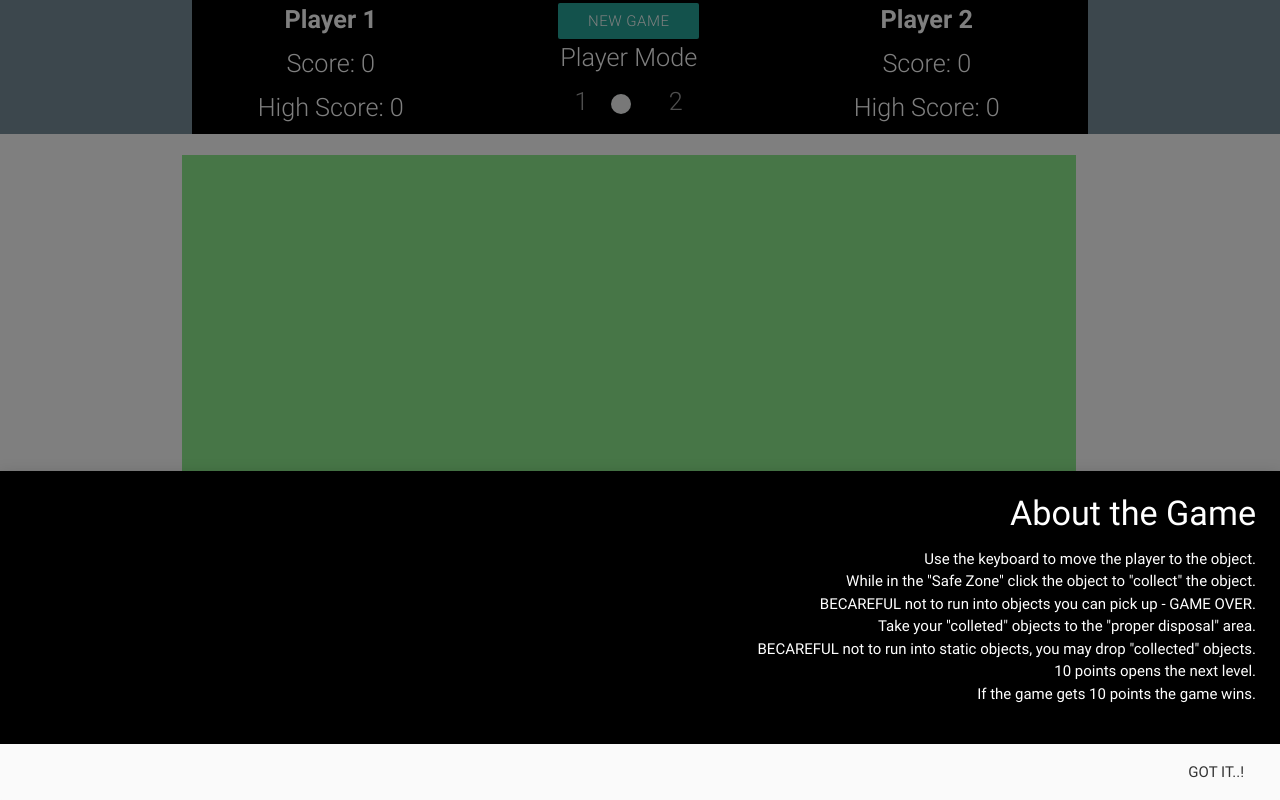
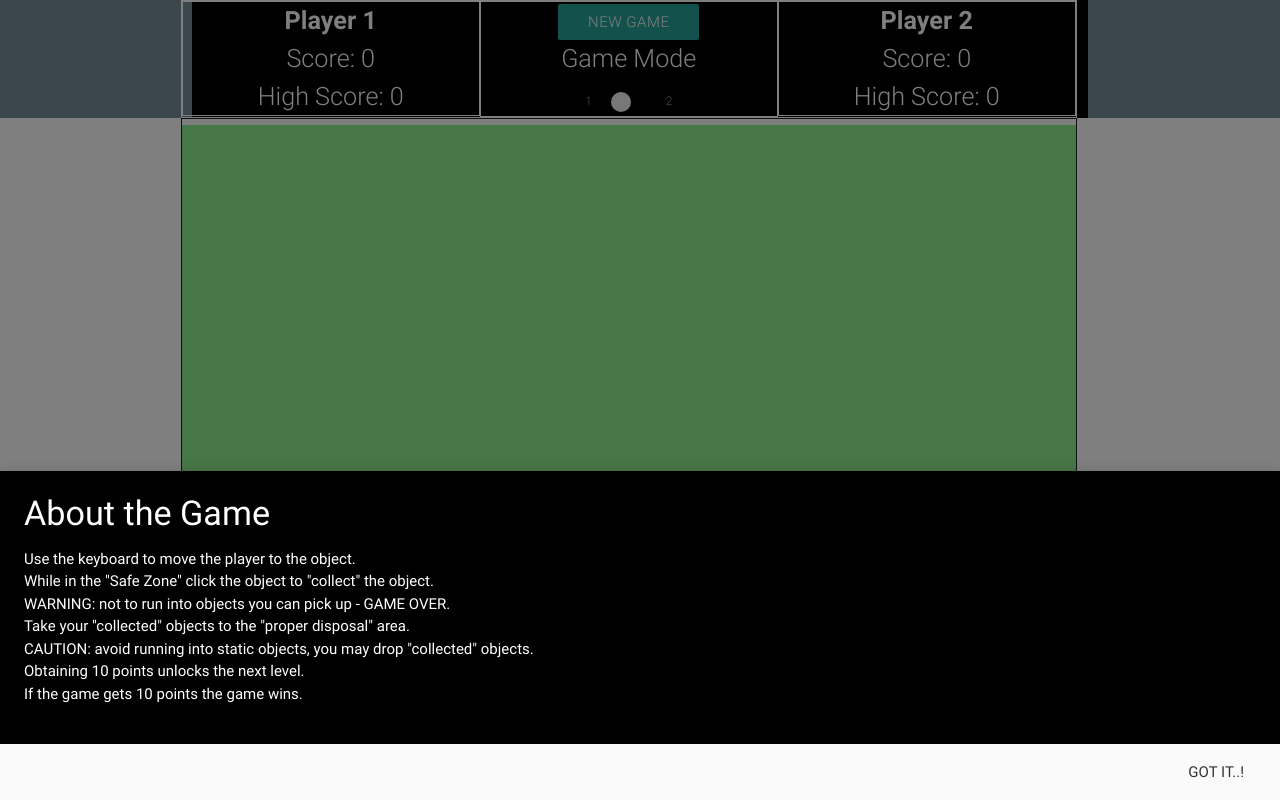
Before and after one commit to Tim-Hass-GA/fuzzy-winner, a plain HTML site: page index.html in a window 1280 px wide. Both pictures are taken after a click on the link "ABOUT". Drawn offline with nearby package versions, Linux system fonts and the light colour scheme.

Commit message:
blah blah, this footer is itcy... aspect r@ti0 off pulling my sock down, head3r style defect--padding row??, modal adjusted - yanked unnece$$ary c$$ $tyle

```diff
--- a/css/style.css
+++ b/css/style.css
@@ -3,27 +3,28 @@ html, body {
   padding: 0
 }
 
-body {
-
-}
-
 header {
   width: 100%;
-  margin: 0 auto;
+  margin: 0;
   text-align: center;
 }
 
+header .container .row {
+  padding: 0;
+}
+
 header div p, footer div p {
-  padding: 0 .25em .25em;
+  padding: 0 auto;
   margin: 0 auto;
 }
 
 .game_info {
-  /* border: 1px solid; */
+  border: 1px solid;
 }
 
 .game_controls {
-
+  padding: .25em;
+  /* font-size: 1em; */
 }
 
 .player_1 {
@@ -43,21 +44,27 @@ header div p, footer div p {
 }
 
 div .row {
-  /* border: 1px solid; */
-  padding: 1px;
-  /* margin: 0; */
+  border: 1px solid;
+  padding: .4em 0 0;
+  margin: 0;
   width: 100%;
 }
 
 canvas {
   background-color: lightgreen;
+
+}
+
+footer .page-footer {
+  /* width: 100%;
+  margin: 0 auto; */
 }
 
 footer .container {
   /* border: 1px solid; */
-  text-align: right;
+  /* text-align: right; */
   /* margin: 0; */
-  /* padding: 0 1em; */
+  /* padding: 0 0 1em; */
 }
 
 .about {
--- a/index.html
+++ b/index.html
@@ -13,8 +13,8 @@
     <link rel="stylesheet" type="text/css" href="./css/style.css">
   </head>
   <body>
-    <header class="#78909c blue-grey lighten-1 white-text flow-text">
-      <div class="container black">
+    <header class="#78909c blue-grey lighten-1 white-text">
+      <div class="container black flow-text">
         <div class="row">
           <!-- <div class=""> -->
             <div id="player_1" class="col s4 m4 left game_info">
@@ -27,9 +27,9 @@
             <div class="col s4 m4 game_controls game_info">
               <button type="button" id="new_game" class="waves-effect waves-light btn">New Game</button>
               <!-- Switch -->
-              <div class="switch">
-                <p>Player Mode</p>
-                <label class="flow-text">
+              <div class="switch flow-text">
+                <p>Game Mode</p>
+                <label >
                   1
                   <input type="checkbox">
                   <span class="lever"></span>
@@ -57,12 +57,12 @@
         </div>
       </div>
     </main>
-    <footer class="page-footer #78909c blue-grey lighten-1 white-text ">
+    <footer class="page-footer #78909c blue-grey lighten-1 white-text">
       <div class="container">
         <div class="row">
-          <div class="col s2 ">
+          <div class="col s12">
             <!-- Modal Trigger -->
-            <a class="waves-effect waves-light btn-flat modal-trigger" href="#modal1"><span class="about bold">About</span></a>
+            <a class="waves-effect waves-light btn-flat modal-trigger" href="#modal1"><span class="about">About</span></a>
             <!-- Modal Structure -->
             <div id="modal1" class="modal bottom-sheet">
               <div class="modal-content black">
@@ -70,10 +70,10 @@
                 <ul>
                   <li>Use the keyboard to move the player to the object.</li>
                   <li>While in the "Safe Zone" click the object to "collect" the object.</li>
-                  <li>BECAREFUL not to run into objects you can pick up - GAME OVER.</li>
-                  <li>Take your "colleted" objects to the "proper disposal" area.</li>
-                  <li>BECAREFUL not to run into static objects, you may drop "collected" objects.</li>
-                  <li>10 points opens the next level.</li>
+                  <li>WARNING: not to run into objects you can pick up - GAME OVER.</li>
+                  <li>Take your "collected" objects to the "proper disposal" area.</li>
+                  <li>CAUTION: avoid running into static objects, you may drop "collected" objects.</li>
+                  <li>Obtaining 10 points unlocks the next level.</li>
                   <li>If the game gets 10 points the game wins.</li>
                 </ul>
               </div>
@@ -81,9 +81,8 @@
                 <a href="#!" class="modal-action modal-close waves-effect waves-green btn-flat">Got it..!</a>
               </div>
             </div>
-            <!-- <p class="flow-text"></p> -->
-          </div>
-          <div class="col s10">
+          <!-- </div> -->
+          <!-- <div class="col s10"> -->
             <div class="fixed-action-btn">
               <a class="btn-floating btn-large black">
                 <i class="large material-icons">contacts</i>
```
